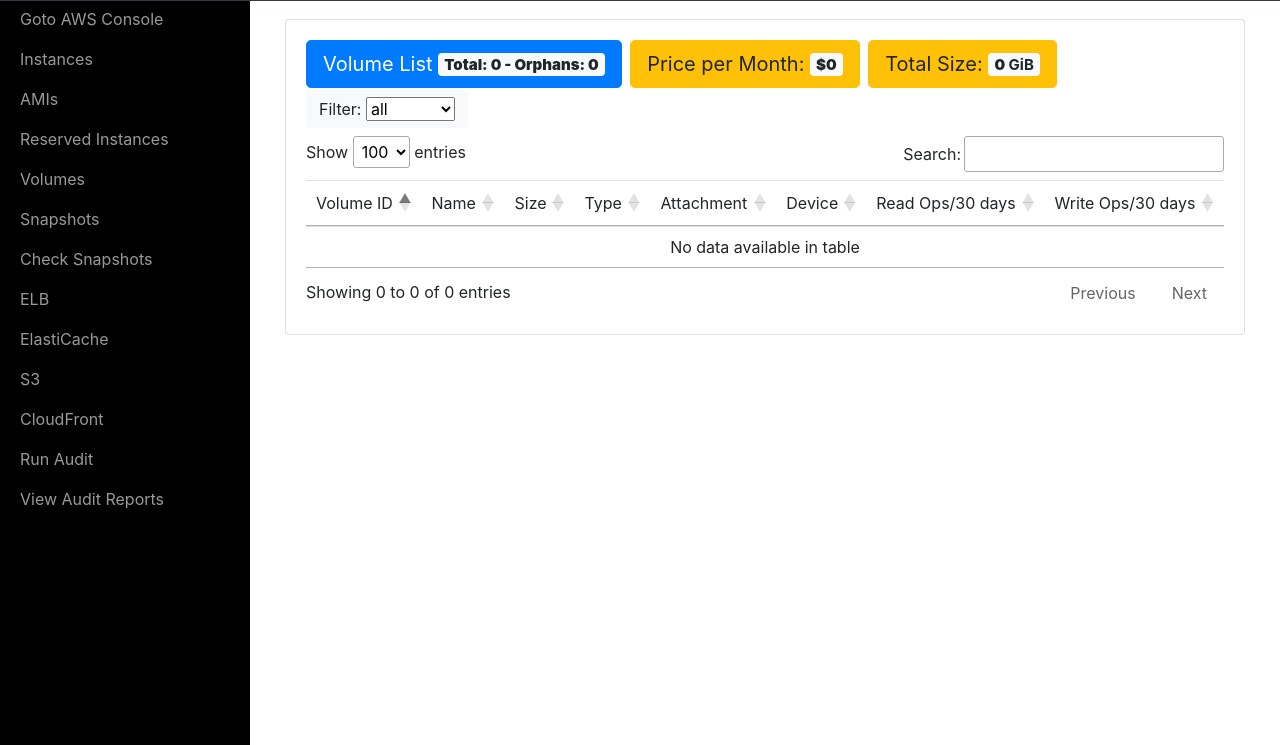
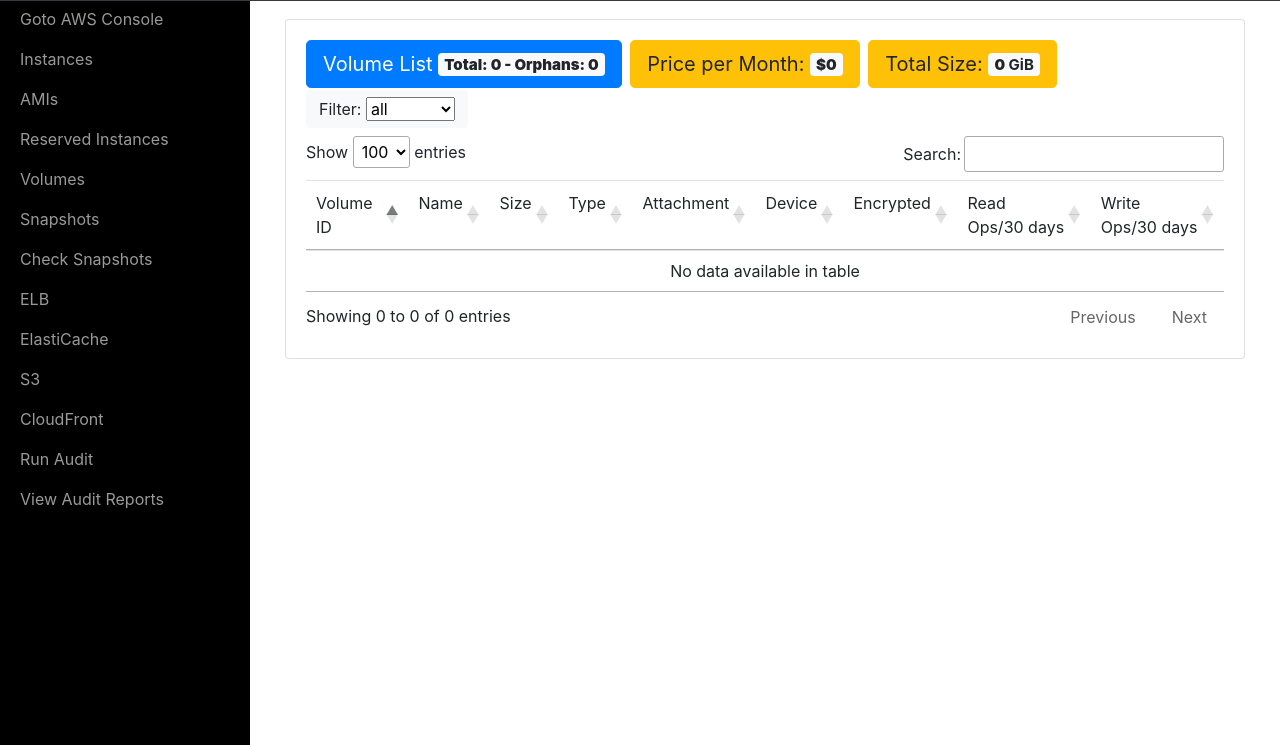
Before and after one commit to majeinfo/ezaws, a Django app: a page that uses web/templates/volumes.html in a window 1280 px wide. Shown: the part 55-800 px from the top of the page. Run offline with Django 3.2, Linux system fonts and the light colour scheme; a user stored in the database is signed in; tables that the repository leaves empty hold one stand-in row (values such as "Sample post"); data that the repository does not hold is empty; some libraries are stand-ins or nearby versions.

Commit message:
Add encrypted flag for volumes

```diff
--- a/web/templates/volumes.html
+++ b/web/templates/volumes.html
@@ -100,7 +100,7 @@
 </h2>
             <div class="table-responsive">
 <table class="table table-hover">
-    <thead><tr><td>Volume ID</td><td>Name</td><td>Size</td><td>Type</td><td>Attachment</td><td>Device</td><td>Read Ops/30 days</td><td>Write Ops/30 days</td></tr></thead>
+    <thead><tr><td>Volume ID</td><td>Name</td><td>Size</td><td>Type</td><td>Attachment</td><td>Device</td><td>Encrypted</td><td>Read Ops/30 days</td><td>Write Ops/30 days</td></tr></thead>
     <tbody class="table-striped">
     {% for vol in vol_list %}
         <tr id="volume{{ forloop.counter }}" state="{{ vol.state }}">
@@ -126,6 +126,11 @@
                 {% endif %}
             </td>
             <td><span class="badge badge-success">{{ vol.device }}</span></td>
+            <td>{% if vol.encrypted %}
+			<span class="badge badge-success">{{ vol.encrypted }}</span></td>
+                {% else %}
+			<span class="badge badge-danger">{{ vol.encrypted }}</span></td>
+                {% endif %}
             <td>
                 {% if vol.instance_name|length != 0 %}
                     <span id="vol-read-{{ vol.volume_id }}" class=""><i class="fas fa-spinner fa-pulse"></i></span>
--- a/web/views.py
+++ b/web/views.py
@@ -257,6 +257,7 @@ def get_volumes(request, cust_name):
                 context['total_orphans'] += 1
 
             v['size'] = vol.size
+            v['encrypted'] = vol.encrypted
             vol_list.append(v)
     except Exception as e:
         messages.error(request, e)
```
